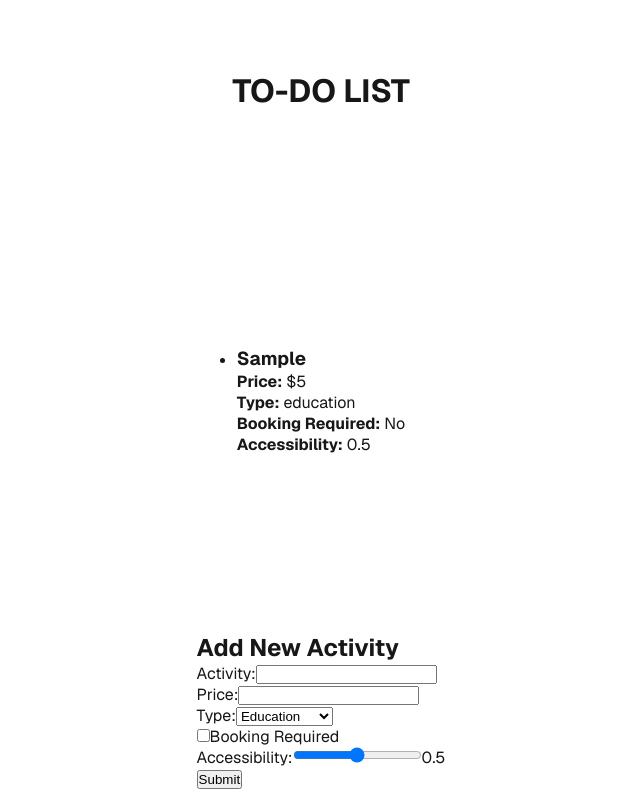
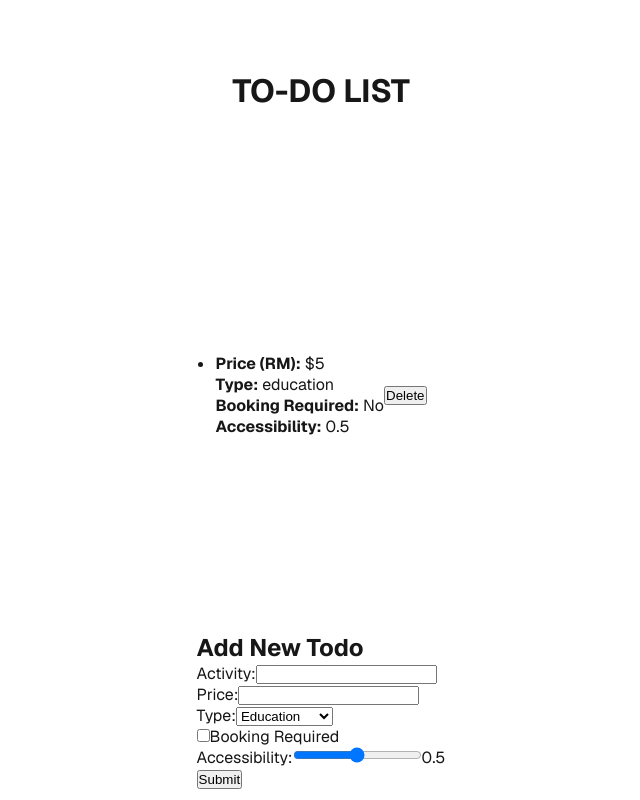
Before and after one commit to Jimms02/webtest, a Next.js app: page / in a window 1280 px wide. Both pictures are taken after typing "Sample", "5" into the empty fields and a click on the button "Submit". Shown: the whole page, without its empty margins (319-959 px from the left). Built offline with nearby package versions, Linux system fonts and the light colour scheme.

Commit message:
+ added delete button and function

```diff
--- a/src/app/page.jsx
+++ b/src/app/page.jsx
@@ -6,17 +6,21 @@ import TodoList from '@/components/todoList';
 import styles from './page.module.css'
 
 function Home() {
-  const [activities, setActivities] = useState([]);
+  const [todos, setTodos] = useState([]);
 
-  const addActivity = (newActivity) => {
-    setActivities([...activities, newActivity]);
+  const addTodo = (newTodo) => {
+    setTodos([...todos, newTodo]);
+  };
+
+  const deleteTodo = (id) => {
+    setTodos(todos.filter(todo => todo.id !== id));
   };
 
   return (
     <div className={styles.container}>
       <h1>TO-DO LIST</h1>
-      <TodoList activities={activities} />
-      <TodoForm addActivity={addActivity} />
+      <TodoList todos={todos} deleteTodo={deleteTodo}/>
+      <TodoForm addTodo={addTodo} />
     </div>
   );
 }
--- a/src/components/todoForm.jsx
+++ b/src/components/todoForm.jsx
@@ -2,7 +2,7 @@
 
 import React, { useState } from 'react';
 
-export default function todoForm({ addActivity }) {
+export default function todoForm({ addTodo }) {
   const [formData, setFormData] = useState({
     activity: '',
     price: '',
@@ -28,7 +28,7 @@ export default function todoForm({ addActivity }) {
   const handleSubmit = (e) => {
     e.preventDefault();
 
-    addActivity({ ...formData, id: Date.now() });
+    addTodo({ ...formData, id: Date.now() });
 
     // reset form
     setFormData({
@@ -43,7 +43,7 @@ export default function todoForm({ addActivity }) {
 
   return (
     <div>
-      <h2>Add New Activity</h2>
+      <h2>Add New Todo</h2>
       <form onSubmit={handleSubmit}>
         <div>
           <label htmlFor="activity">Activity:</label>
--- a/src/components/todoList.jsx
+++ b/src/components/todoList.jsx
@@ -1,20 +1,26 @@
 import React from 'react';
+import styles from './todoList.module.css'
 
-export default function TodoList({ activities }) {
+export default function TodoList({ todos, deleteTodo }) {
   return (
     <div>
-      {activities.length === 0 ? (
+      {todos.length === 0 ? (
         <p>Nothing to do :(</p>
       ) : (
         <ul>
-          {activities.map((activity) => (
-            <li key={activity.id}>
-              <h3>{activity.activity}</h3>
-              <p><strong>Price:</strong> ${activity.price}</p>
-              <p><strong>Type:</strong> {activity.type}</p>
-              <p><strong>Booking Required:</strong> {activity.bookingRequired ? 'Yes' : 'No'}</p>
-              <p><strong>Accessibility:</strong> {activity.accessibility}</p>
-            </li>
+          {todos.map((todo) => (
+            <div key={todo.id} className={styles.itemcontainer}>
+              <li>
+                <h3>{todo.todo}</h3>
+                <p><strong>Price (RM):</strong> ${todo.price}</p>
+                <p><strong>Type:</strong> {todo.type}</p>
+                <p><strong>Booking Required:</strong> {todo.bookingRequired ? 'Yes' : 'No'}</p>
+                <p><strong>Accessibility:</strong> {todo.accessibility}</p>
+              </li>
+              <button onClick={() => deleteTodo(todo.id)}  >
+                Delete
+              </button>
+            </div>
           ))}
         </ul>
       )}
--- /dev/null
+++ b/src/components/todoList.module.css
@@ -0,0 +1,7 @@
+.itemcontainer{
+    display: flex;
+    justify-content: space-between;
+    align-items: center;
+    padding: 10px;
+    margin-bottom: 10px;
+}
```
